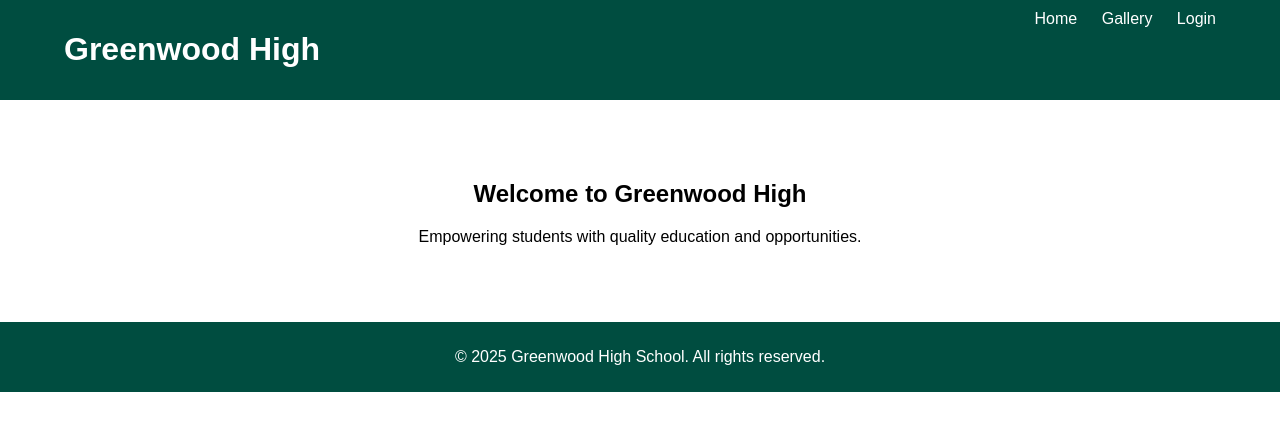
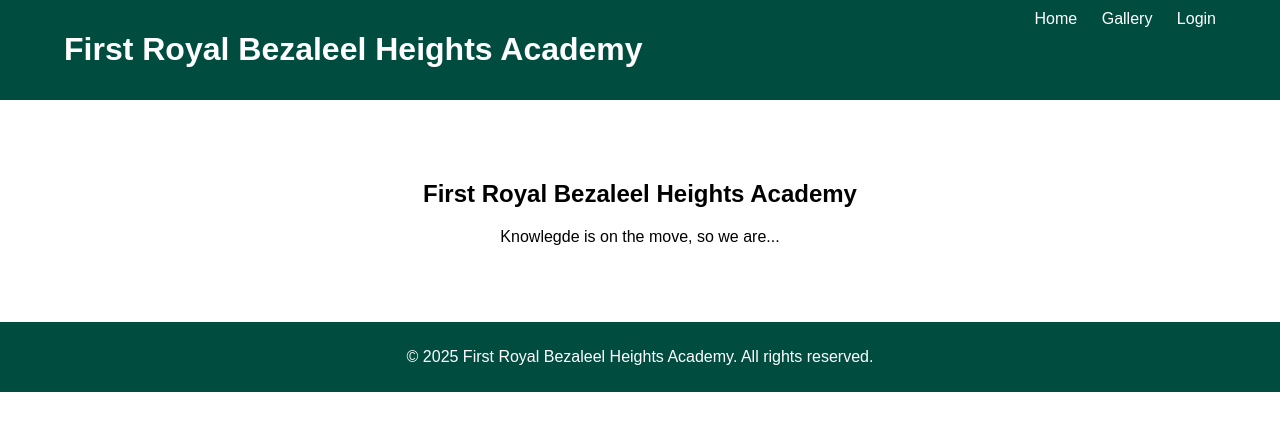
Before and after one commit to GabrielTemmy/Royal-heights-site, a plain HTML site: page index.html in a window 1280 px wide. Drawn offline with Linux system fonts and the light colour scheme.

Commit message:
Update index.html

```diff
--- a/index.html
+++ b/index.html
@@ -2,13 +2,13 @@
 <html lang="en">
 <head>
   <meta charset="UTF-8" />
-  <title>Greenwood High School</title>
+  <title>First Royal Bezaleel Heights Academy</title>
   <link rel="stylesheet" href="style.css" />
 </head>
 <body>
   <header>
     <div class="container">
-      <h1 class="logo">Greenwood High</h1>
+      <h1 class="logo">First Royal Bezaleel Heights Academy</h1>
       <nav>
         <ul>
           <li><a href="index.html">Home</a></li>
@@ -19,12 +19,12 @@
     </div>
   </header>
   <section class="hero container">
-    <h2>Welcome to Greenwood High</h2>
-    <p>Empowering students with quality education and opportunities.</p>
+    <h2>First Royal Bezaleel Heights Academy</h2>
+    <p>Knowlegde is on the move, so we are...</p>
   </section>
   <footer>
     <div class="container">
-      <p>&copy; 2025 Greenwood High School. All rights reserved.</p>
+      <p>&copy; 2025 First Royal Bezaleel Heights Academy. All rights reserved.</p>
     </div>
   </footer>
 </body>
```
